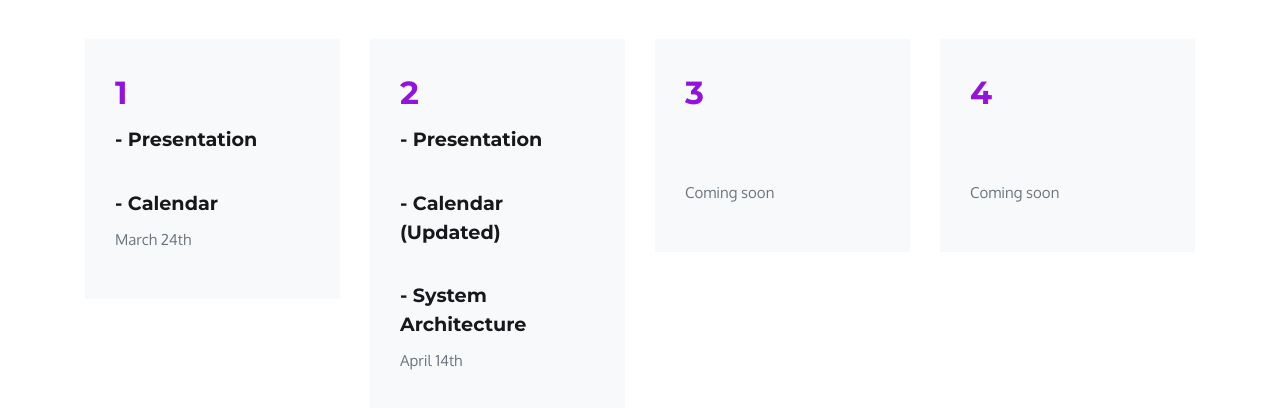
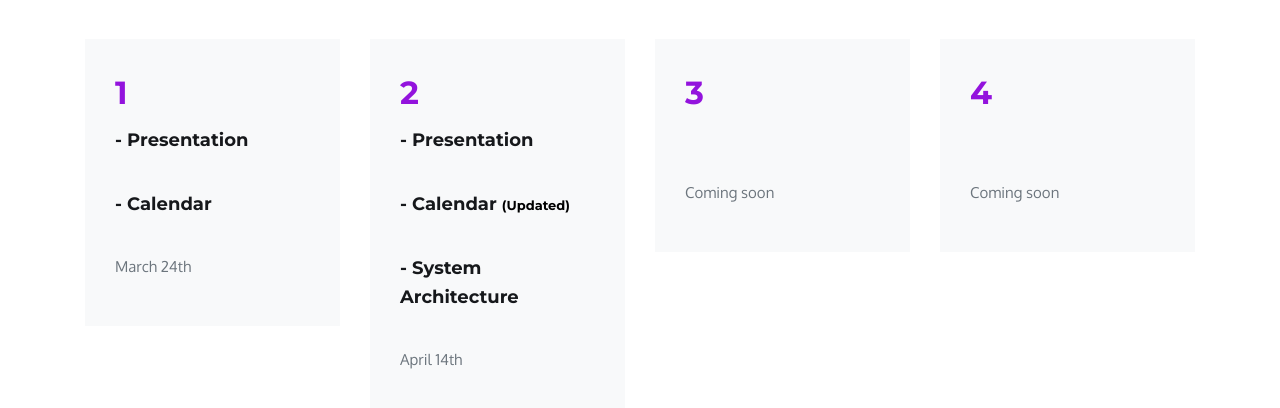
Before and after one commit to guilhermecsousa/easyToll_website, a plain HTML site: page documents.html in a window 1280 px wide. Shown: the part 720-1128 px from the top of the page. Drawn offline with Linux system fonts and the light colour scheme.

Commit message:
small fix

```diff
--- a/documents.html
+++ b/documents.html
@@ -90,9 +90,10 @@
               <div class="feature-1 d-md-flex">
                 <div class="align-self-center">
                   <h2 style="color: #9313dd;">1</h2>
-                  <h3><a href=" doc/M1/presentation_M1.pdf" target="_blank" class="pdf">- Presentation</a></h3>
+                  <h3><a href=" doc/M1/presentation_M1.pdf" target="_blank" class="pdf" style="font-size: large">- Presentation</a></h3>
                   <br>
-                  <h3><a href=" doc/M1/calendar_M1.pdf" target="_blank" class="pdf">- Calendar</a></h3>
+                  <h3><a href=" doc/M1/calendar_M1.pdf" target="_blank" class="pdf" style="font-size: large">- Calendar</a></h3>
+                  <br style="margin-bottom: 100px;">
                   <p style="text-align: justify">March 24th</p>
                 </div>
               </div>
@@ -101,11 +102,12 @@
                 <div class="feature-1 d-md-flex">
                   <div class="align-self-center">
                     <h2 style="color: #9313dd;">2</h2>
-                    <h3><a href="doc/M2/presentation_M2.pdf" target="_blank" class="pdf">- Presentation</a></h3>
+                    <h3><a href="doc/M2/presentation_M2.pdf" target="_blank" class="pdf" style="font-size: large">- Presentation</a></h3>
                     <br>
-                    <h3><a href="doc/M2/calendar_M2.pdf" target="_blank" class="pdf">- Calendar (Updated)</a></h3>
+                    <h3><a href="doc/M2/calendar_M2.pdf" target="_blank" class="pdf" style="font-size: large">- Calendar <a style="font-size: small;">(Updated)</a></a></h3>
                     <br>
-                    <h3><a href="doc/M2/SystemArchitecture.pdf " target="_blank" class="pdf">- System Architecture</a></h3>
+                    <h3><a href="doc/M2/SystemArchitecture.pdf " target="_blank" class="pdf" style="font-size: large">- System Architecture</a></h3>
+                    <br style="margin-bottom: 6px;">
                     <p style="text-align: justify">April 14th</p>
                   </div>
                 </div>
```
